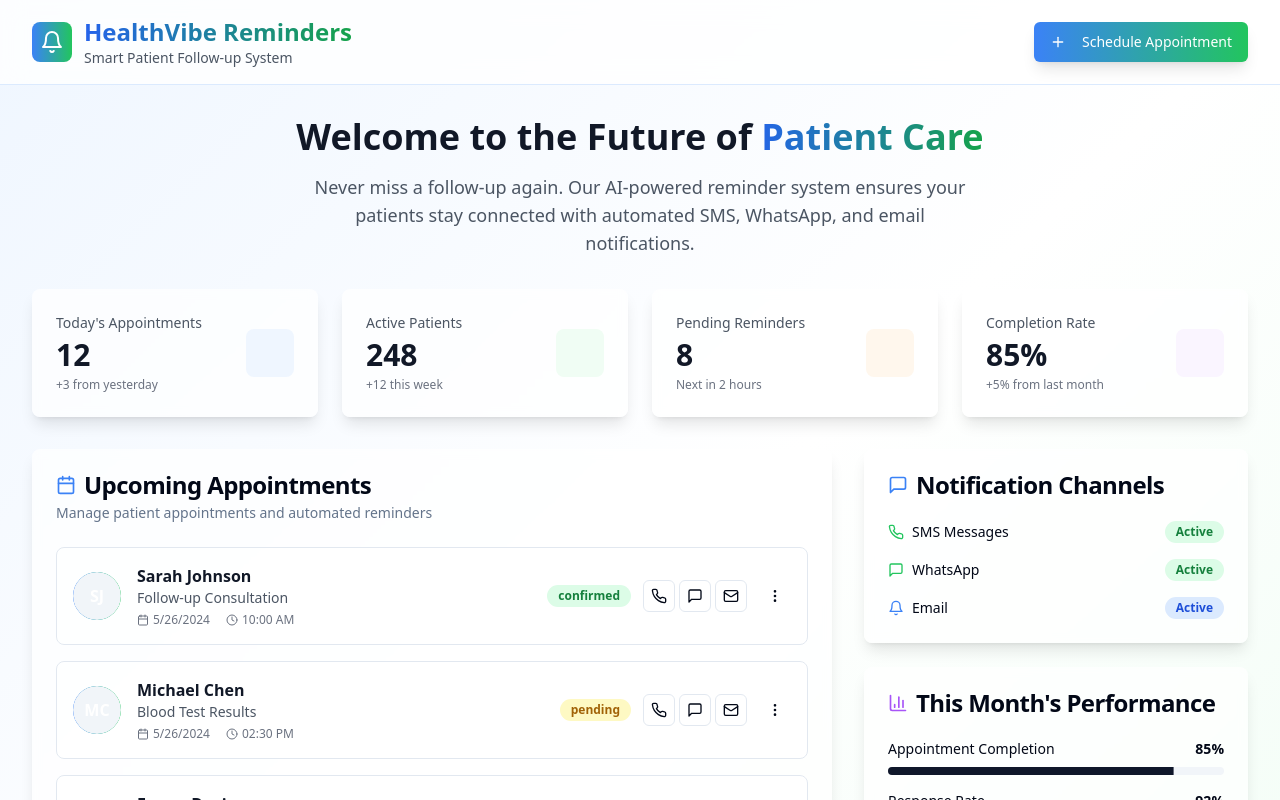
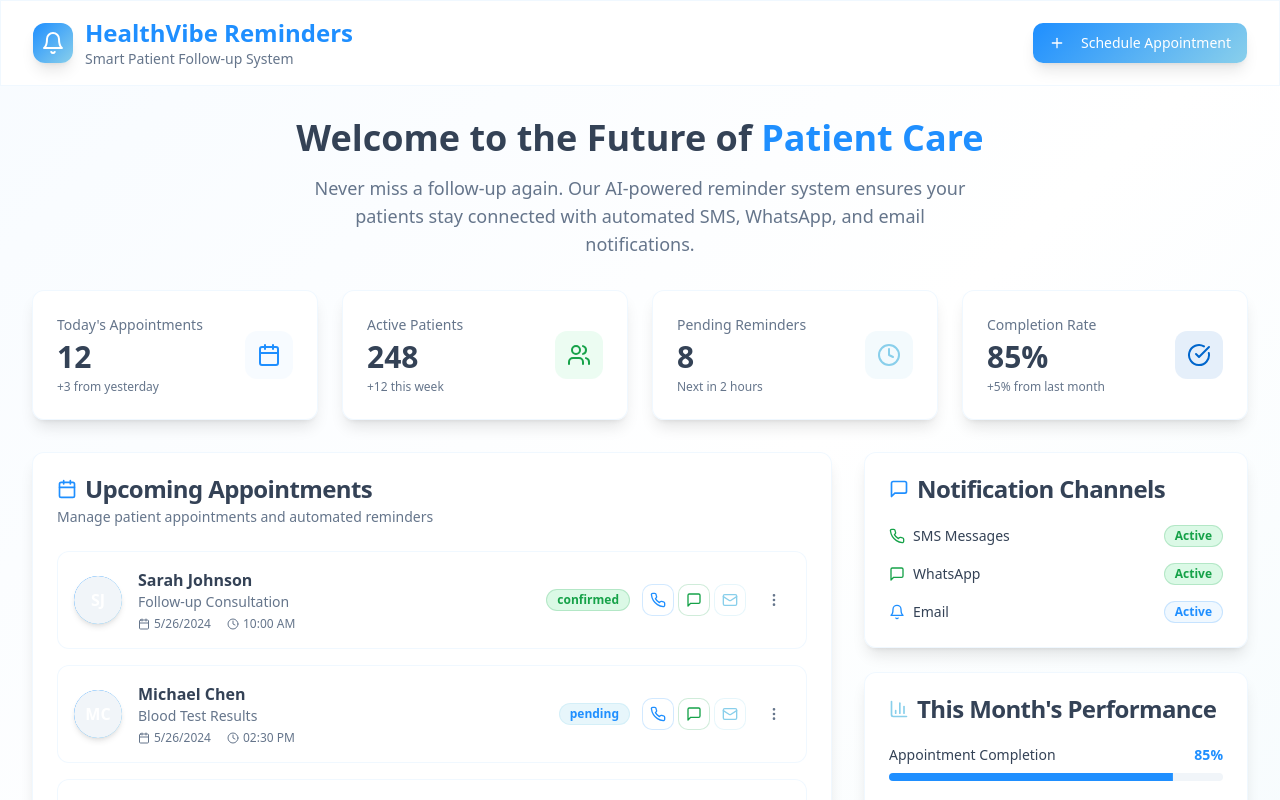
Before and after one commit to Jefther37/CarePlus, a React (Vite) app: page / in a window 1280 px wide. Shown: the top 800 px of the page. Built offline with nearby package versions, Linux system fonts and the light colour scheme.

Commit message:
Enhance color scheme
Adjusted color palette in `src/index.css` and `tailwind.config.ts` to create a more medical and professional aesthetic. This includes modifying the primary, secondary, and accent colors, as well as the sidebar colors, to align with a healthcare-focused design.

```diff
--- a/src/components/AppointmentsList.tsx
+++ b/src/components/AppointmentsList.tsx
@@ -1,4 +1,3 @@
-
 import { useState } from 'react';
 import { Calendar, Clock, Phone, MessageSquare, Mail, MoreVertical } from 'lucide-react';
 import { Card, CardContent, CardDescription, CardHeader, CardTitle } from '@/components/ui/card';
@@ -65,10 +64,10 @@ const AppointmentsList = () => {
 
   const getStatusColor = (status: string) => {
     switch (status) {
-      case 'confirmed': return 'bg-green-100 text-green-700';
-      case 'pending': return 'bg-yellow-100 text-yellow-700';
-      case 'missed': return 'bg-red-100 text-red-700';
-      default: return 'bg-gray-100 text-gray-700';
+      case 'confirmed': return 'bg-medical-green-light/20 text-medical-green border-medical-green/20';
+      case 'pending': return 'bg-medical-accent/20 text-medical-blue border-medical-accent/20';
+      case 'missed': return 'bg-destructive/20 text-destructive border-destructive/20';
+      default: return 'bg-medical-gray-light/20 text-medical-gray border-medical-gray/20';
     }
   };
 
@@ -88,13 +87,13 @@ const AppointmentsList = () => {
   };
 
   return (
-    <Card className="shadow-lg border-0 bg-white/70 backdrop-blur-sm">
+    <Card className="shadow-lg border-0 medical-card-bg">
       <CardHeader>
         <CardTitle className="flex items-center gap-2">
-          <Calendar className="w-5 h-5 text-blue-500" />
+          <Calendar className="w-5 h-5 text-medical-blue" />
           Upcoming Appointments
         </CardTitle>
-        <CardDescription>
+        <CardDescription className="medical-text-secondary">
           Manage patient appointments and automated reminders
         </CardDescription>
       </CardHeader>
@@ -105,24 +104,24 @@ const AppointmentsList = () => {
             return (
               <div
                 key={appointment.id}
-                className="flex items-center justify-between p-4 rounded-lg border bg-white/50 hover:bg-white/80 transition-all duration-200"
+                className="flex items-center justify-between p-4 rounded-lg border medical-card-bg hover:shadow-md transition-all duration-200"
               >
                 <div className="flex items-center space-x-4">
-                  <Avatar className="w-12 h-12 bg-gradient-to-r from-blue-500 to-green-500">
+                  <Avatar className="w-12 h-12 medical-gradient shadow-md">
                     <AvatarFallback className="text-white font-semibold">
                       {appointment.patient.split(' ').map(n => n[0]).join('')}
                     </AvatarFallback>
                   </Avatar>
 
                   <div className="flex-1">
-                    <h4 className="font-semibold text-gray-900">{appointment.patient}</h4>
-                    <p className="text-sm text-gray-600">{appointment.type}</p>
+                    <h4 className="font-semibold text-foreground">{appointment.patient}</h4>
+                    <p className="text-sm medical-text-secondary">{appointment.type}</p>
                     <div className="flex items-center gap-4 mt-1">
-                      <div className="flex items-center gap-1 text-xs text-gray-500">
+                      <div className="flex items-center gap-1 text-xs medical-text-secondary">
                         <Calendar className="w-3 h-3" />
                         {date}
                       </div>
-                      <div className="flex items-center gap-1 text-xs text-gray-500">
+                      <div className="flex items-center gap-1 text-xs medical-text-secondary">
                         <Clock className="w-3 h-3" />
                         {time}
                       </div>
@@ -140,39 +139,39 @@ const AppointmentsList = () => {
                       size="sm"
                       variant="outline"
                       onClick={() => sendReminder(appointment.patient, 'sms')}
-                      className="h-8 w-8 p-0"
+                      className="h-8 w-8 p-0 border-medical-blue/20 hover:bg-medical-blue-light/10"
                     >
-                      <Phone className="w-3 h-3" />
+                      <Phone className="w-3 h-3 text-medical-blue" />
                     </Button>
                     <Button
                       size="sm"
                       variant="outline"
                       onClick={() => sendReminder(appointment.patient, 'whatsapp')}
-                      className="h-8 w-8 p-0"
+                      className="h-8 w-8 p-0 border-medical-green/20 hover:bg-medical-green-light/10"
                     >
-                      <MessageSquare className="w-3 h-3" />
+                      <MessageSquare className="w-3 h-3 text-medical-green" />
                     </Button>
                     <Button
                       size="sm"
                       variant="outline"
                       onClick={() => sendReminder(appointment.patient, 'email')}
-                      className="h-8 w-8 p-0"
+                      className="h-8 w-8 p-0 border-medical-accent/20 hover:bg-medical-accent/10"
                     >
-                      <Mail className="w-3 h-3" />
+                      <Mail className="w-3 h-3 text-medical-accent" />
                     </Button>
                   </div>
 
                   <DropdownMenu>
                     <DropdownMenuTrigger asChild>
-                      <Button variant="ghost" className="h-8 w-8 p-0">
-                        <MoreVertical className="h-4 w-4" />
+                      <Button variant="ghost" className="h-8 w-8 p-0 hover:bg-medical-gray-light/10">
+                        <MoreVertical className="h-4 w-4 medical-text-secondary" />
                       </Button>
                     </DropdownMenuTrigger>
-                    <DropdownMenuContent align="end" className="bg-white">
+                    <DropdownMenuContent align="end" className="medical-card-bg">
                       <DropdownMenuItem>Edit Appointment</DropdownMenuItem>
                       <DropdownMenuItem>View Patient History</DropdownMenuItem>
                       <DropdownMenuItem>Reschedule</DropdownMenuItem>
-                      <DropdownMenuItem className="text-red-600">Cancel</DropdownMenuItem>
+                      <DropdownMenuItem className="text-destructive">Cancel</DropdownMenuItem>
                     </DropdownMenuContent>
                   </DropdownMenu>
                 </div>
--- a/src/components/DashboardStats.tsx
+++ b/src/components/DashboardStats.tsx
@@ -9,32 +9,32 @@ const DashboardStats = () => {
       value: "12",
       change: "+3 from yesterday",
       icon: Calendar,
-      color: "from-blue-500 to-blue-600",
-      bgColor: "bg-blue-50"
+      color: "text-medical-blue",
+      bgColor: "bg-medical-blue-light/10 border-medical-blue/20"
     },
     {
       title: "Active Patients",
       value: "248",
       change: "+12 this week",
       icon: Users,
-      color: "from-green-500 to-green-600",
-      bgColor: "bg-green-50"
+      color: "text-medical-green",
+      bgColor: "bg-medical-green-light/10 border-medical-green/20"
     },
     {
       title: "Pending Reminders",
       value: "8",
       change: "Next in 2 hours",
       icon: Clock,
-      color: "from-orange-500 to-orange-600",
-      bgColor: "bg-orange-50"
+      color: "text-medical-accent",
+      bgColor: "bg-medical-accent/10 border-medical-accent/20"
     },
     {
       title: "Completion Rate",
       value: "85%",
       change: "+5% from last month",
       icon: CheckCircle,
-      color: "from-purple-500 to-purple-600",
-      bgColor: "bg-purple-50"
+      color: "text-medical-blue-dark",
+      bgColor: "bg-medical-blue-dark/10 border-medical-blue-dark/20"
     }
   ];
 
@@ -43,17 +43,17 @@ const DashboardStats = () => {
       {stats.map((stat, index) => (
         <Card
           key={index}
-          className="shadow-lg border-0 bg-white/70 backdrop-blur-sm hover:shadow-xl transition-all duration-300 hover-scale"
+          className={`shadow-lg border medical-card-bg hover:shadow-xl transition-all duration-300 hover-scale ${stat.bgColor}`}
         >
           <CardContent className="p-6">
             <div className="flex items-center justify-between">
               <div>
-                <p className="text-sm font-medium text-gray-600 mb-1">{stat.title}</p>
-                <p className="text-3xl font-bold text-gray-900 mb-1">{stat.value}</p>
-                <p className="text-xs text-gray-500">{stat.change}</p>
+                <p className="text-sm font-medium medical-text-secondary mb-1">{stat.title}</p>
+                <p className="text-3xl font-bold text-foreground mb-1">{stat.value}</p>
+                <p className="text-xs medical-text-secondary">{stat.change}</p>
               </div>
-              <div className={`w-12 h-12 ${stat.bgColor} rounded-lg flex items-center justify-center`}>
-                <stat.icon className={`w-6 h-6 bg-gradient-to-r ${stat.color} bg-clip-text text-transparent`} />
+              <div className={`w-12 h-12 rounded-lg flex items-center justify-center ${stat.bgColor}`}>
+                <stat.icon className={`w-6 h-6 ${stat.color}`} />
               </div>
             </div>
           </CardContent>
--- a/src/index.css
+++ b/src/index.css
@@ -6,88 +6,100 @@
 @layer base {
   :root {
     --background: 0 0% 100%;
-    --foreground: 222.2 84% 4.9%;
+    --foreground: 215 25% 27%;
 
     --card: 0 0% 100%;
-    --card-foreground: 222.2 84% 4.9%;
+    --card-foreground: 215 25% 27%;
 
     --popover: 0 0% 100%;
-    --popover-foreground: 222.2 84% 4.9%;
+    --popover-foreground: 215 25% 27%;
 
-    --primary: 222.2 47.4% 11.2%;
-    --primary-foreground: 210 40% 98%;
+    --primary: 210 100% 56%;
+    --primary-foreground: 0 0% 98%;
 
-    --secondary: 210 40% 96.1%;
-    --secondary-foreground: 222.2 47.4% 11.2%;
+    --secondary: 210 40% 96%;
+    --secondary-foreground: 215 25% 27%;
 
-    --muted: 210 40% 96.1%;
-    --muted-foreground: 215.4 16.3% 46.9%;
+    --muted: 210 40% 96%;
+    --muted-foreground: 215 16% 47%;
 
-    --accent: 210 40% 96.1%;
-    --accent-foreground: 222.2 47.4% 11.2%;
+    --accent: 197 71% 73%;
+    --accent-foreground: 215 25% 27%;
 
-    --destructive: 0 84.2% 60.2%;
+    --destructive: 0 84% 60%;
     --destructive-foreground: 210 40% 98%;
 
-    --border: 214.3 31.8% 91.4%;
-    --input: 214.3 31.8% 91.4%;
-    --ring: 222.2 84% 4.9%;
+    --border: 214 32% 91%;
+    --input: 214 32% 91%;
+    --ring: 210 100% 56%;
 
-    --radius: 0.5rem;
+    --radius: 0.75rem;
+
+    --medical-blue: 210 100% 56%;
+    --medical-blue-light: 210 100% 85%;
+    --medical-blue-dark: 210 100% 40%;
+    --medical-green: 142 76% 36%;
+    --medical-green-light: 142 69% 58%;
+    --medical-gray: 215 16% 47%;
+    --medical-gray-light: 210 20% 96%;
+    --medical-accent: 197 71% 73%;
 
     --sidebar-background: 0 0% 98%;
-
-    --sidebar-foreground: 240 5.3% 26.1%;
-
-    --sidebar-primary: 240 5.9% 10%;
-
+    --sidebar-foreground: 215 25% 27%;
+    --sidebar-primary: 210 100% 56%;
     --sidebar-primary-foreground: 0 0% 98%;
-
-    --sidebar-accent: 240 4.8% 95.9%;
-
-    --sidebar-accent-foreground: 240 5.9% 10%;
-
-    --sidebar-border: 220 13% 91%;
-
-    --sidebar-ring: 217.2 91.2% 59.8%;
+    --sidebar-accent: 210 40% 96%;
+    --sidebar-accent-foreground: 215 25% 27%;
+    --sidebar-border: 214 32% 91%;
+    --sidebar-ring: 210 100% 56%;
   }
 
   .dark {
-    --background: 222.2 84% 4.9%;
+    --background: 215 28% 17%;
     --foreground: 210 40% 98%;
 
-    --card: 222.2 84% 4.9%;
+    --card: 215 28% 17%;
     --card-foreground: 210 40% 98%;
 
-    --popover: 222.2 84% 4.9%;
+    --popover: 215 28% 17%;
     --popover-foreground: 210 40% 98%;
 
-    --primary: 210 40% 98%;
-    --primary-foreground: 222.2 47.4% 11.2%;
+    --primary: 210 100% 56%;
+    --primary-foreground: 215 28% 17%;
 
-    --secondary: 217.2 32.6% 17.5%;
+    --secondary: 215 28% 25%;
     --secondary-foreground: 210 40% 98%;
 
-    --muted: 217.2 32.6% 17.5%;
-    --muted-foreground: 215 20.2% 65.1%;
+    --muted: 215 28% 25%;
+    --muted-foreground: 215 20% 65%;
 
-    --accent: 217.2 32.6% 17.5%;
-    --accent-foreground: 210 40% 98%;
+    --accent: 197 71% 73%;
+    --accent-foreground: 215 28% 17%;
 
-    --destructive: 0 62.8% 30.6%;
+    --destructive: 0 63% 31%;
     --destructive-foreground: 210 40% 98%;
 
-    --border: 217.2 32.6% 17.5%;
-    --input: 217.2 32.6% 17.5%;
-    --ring: 212.7 26.8% 83.9%;
-    --sidebar-background: 240 5.9% 10%;
-    --sidebar-foreground: 240 4.8% 95.9%;
-    --sidebar-primary: 224.3 76.3% 48%;
+    --border: 215 28% 25%;
+    --input: 215 28% 25%;
+    --ring: 210 100% 56%;
+
+    --medical-blue: 210 100% 56%;
+    --medical-blue-light: 210 100% 35%;
+    --medical-blue-dark: 210 100% 70%;
+    --medical-green: 142 76% 36%;
+    --medical-green-light: 142 69% 45%;
+    --medical-gray: 215 20% 65%;
+    --medical-gray-light: 215 28% 25%;
+    --medical-accent: 197 71% 73%;
+
+    --sidebar-background: 215 28% 17%;
+    --sidebar-foreground: 210 40% 98%;
+    --sidebar-primary: 210 100% 56%;
     --sidebar-primary-foreground: 0 0% 100%;
-    --sidebar-accent: 240 3.7% 15.9%;
-    --sidebar-accent-foreground: 240 4.8% 95.9%;
-    --sidebar-border: 240 3.7% 15.9%;
-    --sidebar-ring: 217.2 91.2% 59.8%;
+    --sidebar-accent: 215 28% 25%;
+    --sidebar-accent-foreground: 210 40% 98%;
+    --sidebar-border: 215 28% 25%;
+    --sidebar-ring: 210 100% 56%;
   }
 }
 
@@ -102,6 +114,28 @@
 }
 
 @layer utilities {
+  .medical-gradient {
+    background: linear-gradient(135deg, hsl(var(--medical-blue)) 0%, hsl(var(--medical-accent)) 100%);
+  }
+
+  .medical-gradient-subtle {
+    background: linear-gradient(135deg, hsl(var(--medical-blue-light)) 0%, hsl(var(--medical-gray-light)) 100%);
+  }
+
+  .medical-card-bg {
+    background: rgba(255, 255, 255, 0.95);
+    backdrop-filter: blur(10px);
+    border: 1px solid hsl(var(--medical-blue-light) / 0.2);
+  }
+
+  .medical-text-primary {
+    color: hsl(var(--medical-blue));
+  }
+
+  .medical-text-secondary {
+    color: hsl(var(--medical-gray));
+  }
+
   .animate-fade-in {
     animation: fadeIn 0.5s ease-out;
   }
--- a/src/pages/Index.tsx
+++ b/src/pages/Index.tsx
@@ -24,25 +24,25 @@ const Index = () => {
   };
 
   return (
-    <div className="min-h-screen bg-gradient-to-br from-blue-50 via-white to-green-50">
+    <div className="min-h-screen bg-gradient-to-br from-medical-blue-light/10 via-white to-medical-accent/10">
       {/* Header */}
-      <header className="bg-white/80 backdrop-blur-md border-b border-blue-100 sticky top-0 z-50">
+      <header className="medical-card-bg border-b border-medical-blue-light/20 sticky top-0 z-50">
         <div className="max-w-7xl mx-auto px-4 sm:px-6 lg:px-8">
           <div className="flex justify-between items-center py-4">
             <div className="flex items-center space-x-3">
-              <div className="w-10 h-10 bg-gradient-to-r from-blue-500 to-green-500 rounded-lg flex items-center justify-center">
+              <div className="w-10 h-10 medical-gradient rounded-lg flex items-center justify-center shadow-lg">
                 <Bell className="w-6 h-6 text-white" />
               </div>
               <div>
-                <h1 className="text-2xl font-bold bg-gradient-to-r from-blue-600 to-green-600 bg-clip-text text-transparent">
+                <h1 className="text-2xl font-bold medical-text-primary">
                   HealthVibe Reminders
                 </h1>
-                <p className="text-sm text-gray-600">Smart Patient Follow-up System</p>
+                <p className="text-sm medical-text-secondary">Smart Patient Follow-up System</p>
               </div>
             </div>
             <Button
               onClick={() => setIsAddModalOpen(true)}
-              className="bg-gradient-to-r from-blue-500 to-green-500 hover:from-blue-600 hover:to-green-600 text-white shadow-lg hover:shadow-xl transition-all duration-300"
+              className="medical-gradient hover:opacity-90 text-white shadow-lg hover:shadow-xl transition-all duration-300"
             >
               <Plus className="w-4 h-4 mr-2" />
               Schedule Appointment
@@ -55,11 +55,11 @@ const Index = () => {
       <main className="max-w-7xl mx-auto px-4 sm:px-6 lg:px-8 py-8">
         {/* Welcome Section */}
         <div className="mb-8 text-center animate-fade-in">
-          <h2 className="text-4xl font-bold text-gray-900 mb-4">
+          <h2 className="text-4xl font-bold text-foreground mb-4">
             Welcome to the Future of
-            <span className="bg-gradient-to-r from-blue-600 to-green-600 bg-clip-text text-transparent"> Patient Care</span>
+            <span className="medical-text-primary"> Patient Care</span>
           </h2>
-          <p className="text-lg text-gray-600 max-w-2xl mx-auto">
+          <p className="text-lg medical-text-secondary max-w-2xl mx-auto">
             Never miss a follow-up again. Our AI-powered reminder system ensures your patients stay connected
             with automated SMS, WhatsApp, and email notifications.
           </p>
@@ -78,43 +78,43 @@ const Index = () => {
           {/* Quick Actions & Insights */}
           <div className="space-y-6">
             {/* Notification Channels */}
-            <Card className="shadow-lg border-0 bg-white/70 backdrop-blur-sm">
+            <Card className="shadow-lg border-0 medical-card-bg">
               <CardHeader>
                 <CardTitle className="flex items-center gap-2">
-                  <MessageSquare className="w-5 h-5 text-blue-500" />
+                  <MessageSquare className="w-5 h-5 text-medical-blue" />
                   Notification Channels
                 </CardTitle>
               </CardHeader>
               <CardContent className="space-y-4">
                 <div className="flex items-center justify-between">
                   <div className="flex items-center gap-2">
-                    <Phone className="w-4 h-4 text-green-500" />
+                    <Phone className="w-4 h-4 text-medical-green" />
                     <span className="text-sm">SMS Messages</span>
                   </div>
-                  <Badge variant="secondary" className="bg-green-100 text-green-700">Active</Badge>
+                  <Badge variant="secondary" className="bg-medical-green-light/20 text-medical-green border-medical-green/20">Active</Badge>
                 </div>
                 <div className="flex items-center justify-between">
                   <div className="flex items-center gap-2">
-                    <MessageSquare className="w-4 h-4 text-green-500" />
+                    <MessageSquare className="w-4 h-4 text-medical-green" />
                     <span className="text-sm">WhatsApp</span>
                   </div>
-                  <Badge variant="secondary" className="bg-green-100 text-green-700">Active</Badge>
+                  <Badge variant="secondary" className="bg-medical-green-light/20 text-medical-green border-medical-green/20">Active</Badge>
                 </div>
                 <div className="flex items-center justify-between">
                   <div className="flex items-center gap-2">
-                    <Bell className="w-4 h-4 text-blue-500" />
+                    <Bell className="w-4 h-4 text-medical-blue" />
                     <span className="text-sm">Email</span>
                   </div>
-                  <Badge variant="secondary" className="bg-blue-100 text-blue-700">Active</Badge>
+                  <Badge variant="secondary" className="bg-medical-blue-light/20 text-medical-blue border-medical-blue/20">Active</Badge>
                 </div>
               </CardContent>
             </Card>
 
             {/* Completion Rate */}
-            <Card className="shadow-lg border-0 bg-white/70 backdrop-blur-sm">
+            <Card className="shadow-lg border-0 medical-card-bg">
               <CardHeader>
                 <CardTitle className="flex items-center gap-2">
-                  <BarChart3 className="w-5 h-5 text-purple-500" />
+                  <BarChart3 className="w-5 h-5 text-medical-accent" />
                   This Month's Performance
                 </CardTitle>
               </CardHeader>
@@ -122,21 +122,21 @@ const Index = () => {
                 <div>
                   <div className="flex justify-between text-sm mb-2">
                     <span>Appointment Completion</span>
-                    <span className="font-semibold">85%</span>
+                    <span className="font-semibold medical-text-primary">85%</span>
                   </div>
                   <Progress value={85} className="h-2" />
                 </div>
                 <div>
                   <div className="flex justify-between text-sm mb-2">
                     <span>Response Rate</span>
-                    <span className="font-semibold">92%</span>
+                    <span className="font-semibold medical-text-primary">92%</span>
                   </div>
                   <Progress value={92} className="h-2" />
                 </div>
                 <div>
                   <div className="flex justify-between text-sm mb-2">
                     <span>Follow-up Success</span>
-                    <span className="font-semibold">78%</span>
+                    <span className="font-semibold medical-text-primary">78%</span>
                   </div>
                   <Progress value={78} className="h-2" />
                 </div>
@@ -144,11 +144,11 @@ const Index = () => {
             </Card>
 
             {/* Quick Tips */}
-            <Card className="shadow-lg border-0 bg-gradient-to-br from-blue-50 to-green-50">
+            <Card className="shadow-lg border-0 medical-gradient-subtle">
               <CardHeader>
-                <CardTitle className="text-lg">💡 Pro Tips</CardTitle>
+                <CardTitle className="text-lg medical-text-primary">💡 Pro Tips</CardTitle>
               </CardHeader>
-              <CardContent className="space-y-3 text-sm">
+              <CardContent className="space-y-3 text-sm medical-text-secondary">
                 <p>• Send reminders 24-48 hours before appointments for best results</p>
                 <p>• Use personalized messages to improve patient engagement</p>
                 <p>• Follow up within 2 hours if a patient misses their appointment</p>
--- a/tailwind.config.ts
+++ b/tailwind.config.ts
@@ -1,3 +1,4 @@
+
 import type { Config } from "tailwindcss";
 
 export default {
@@ -61,6 +62,16 @@ export default {
 					'accent-foreground': 'hsl(var(--sidebar-accent-foreground))',
 					border: 'hsl(var(--sidebar-border))',
 					ring: 'hsl(var(--sidebar-ring))'
+				},
+				medical: {
+					blue: 'hsl(var(--medical-blue))',
+					'blue-light': 'hsl(var(--medical-blue-light))',
+					'blue-dark': 'hsl(var(--medical-blue-dark))',
+					green: 'hsl(var(--medical-green))',
+					'green-light': 'hsl(var(--medical-green-light))',
+					gray: 'hsl(var(--medical-gray))',
+					'gray-light': 'hsl(var(--medical-gray-light))',
+					accent: 'hsl(var(--medical-accent))'
 				}
 			},
 			borderRadius: {
```
